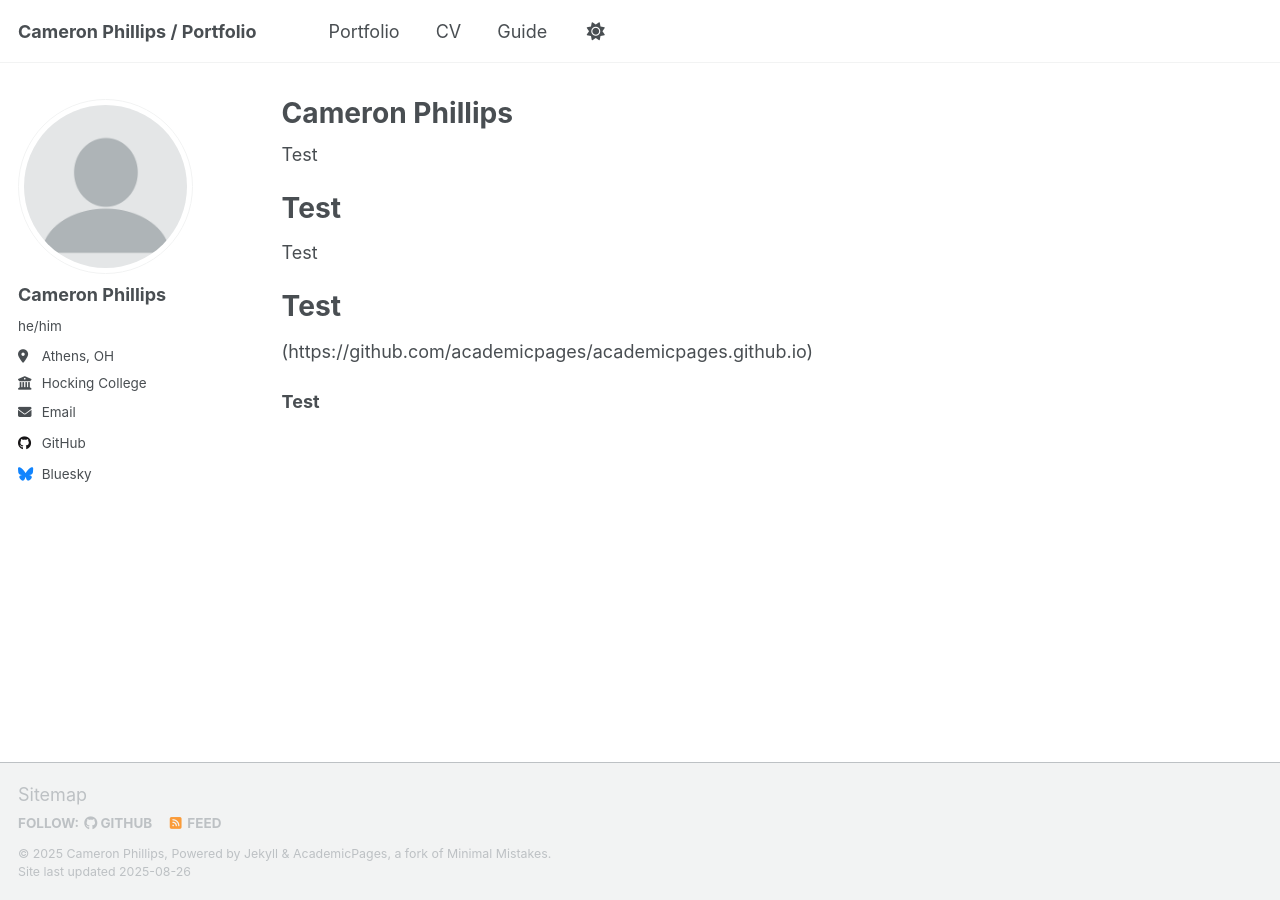
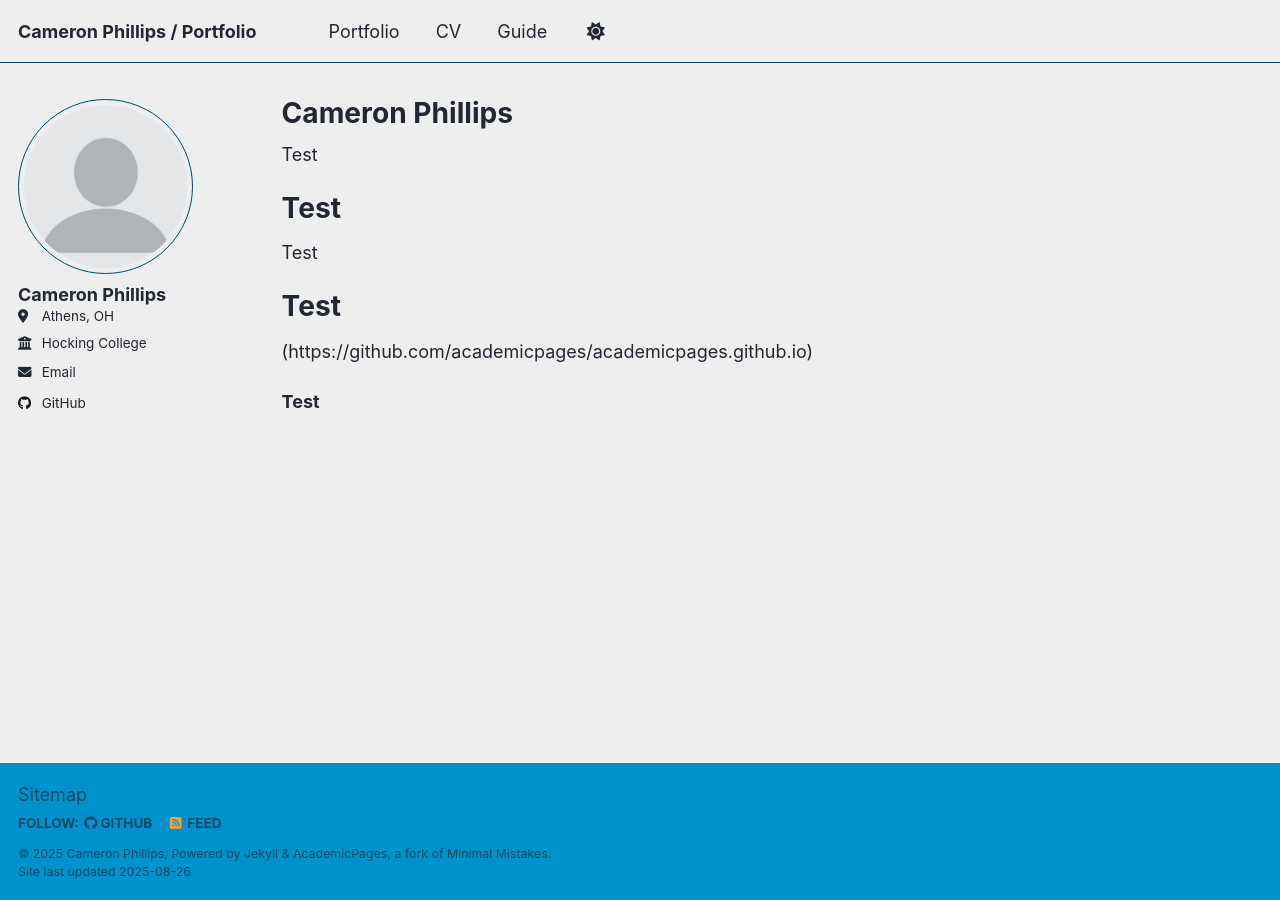
Before and after one commit to phillipsc2/portfolio-phillipsc2, a Jekyll site: the page built from _pages/about.md, in a window 1280 px wide. Built offline with Jekyll 4.4.1, drawn with Linux system fonts in a browser that asks for light colours; a script that is not in the unit is left out.

Commit message:
Update _config.yml

```diff
--- a/_config.yml
+++ b/_config.yml
@@ -8,7 +8,7 @@
 
 # Basic Site Settings
 locale                   : "en-US"
-site_theme               : "default" # Currently available options are "default", "air"
+site_theme               : "air" # Currently available options are "default", "air"
 title                    : "Cameron Phillips / Portfolio"
 title_separator          : "-"
 name                     : &name "Cameron Phillips"
@@ -24,7 +24,7 @@ author:
   # Biographic information
   avatar           : "profile.png"
   name             : "Cameron Phillips"
-  pronouns         : "he/him"
+  pronouns         : # "he/him"
   bio              : # "Short biography for the left-hand sidebar"
   location         : "Athens, OH"
   employer         : "Hocking College"
@@ -53,7 +53,7 @@ author:
 
   # Social media
   artstation       : # Username
-  bluesky          : "bsky.app" # Replace this with you Bluesky username
+  bluesky          : # "bsky.app" # Replace this with you Bluesky username
   facebook         : # Username
   flickr           : # Username
   foursquare       : # Username
```
